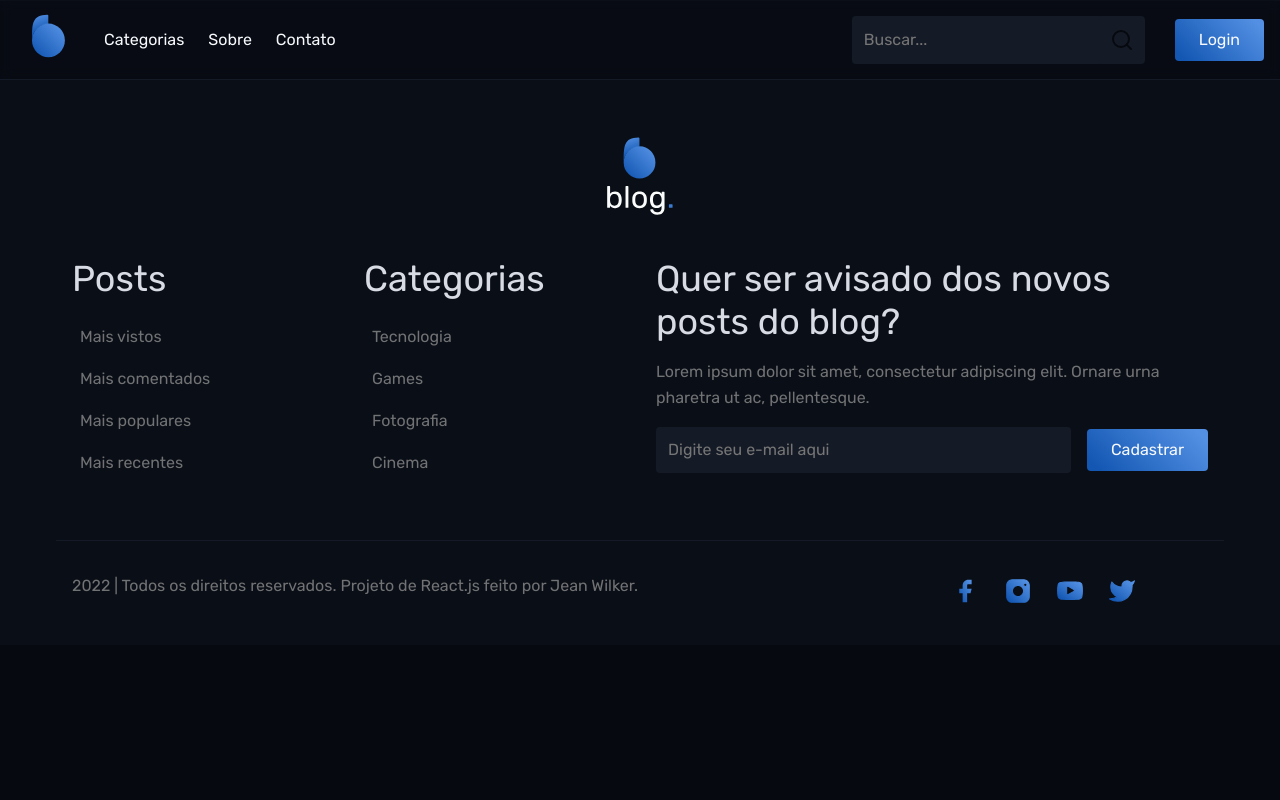
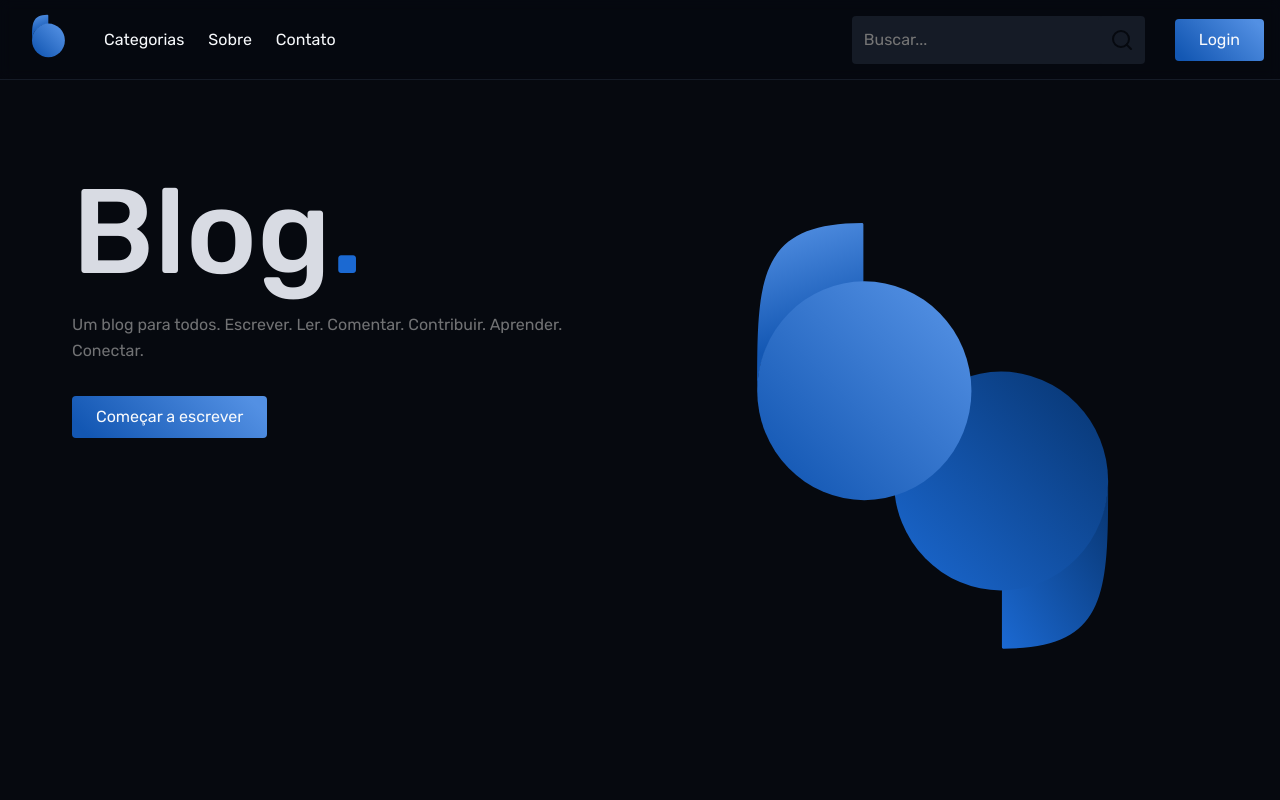
Before and after one commit to jeanwilker/blog-react, a React (Create React App) app: page / in a window 1280 px wide. Shown: the top 800 px of the page. Built offline with nearby package versions, Linux system fonts and the light colour scheme.

Commit message:
Cria component hero.

```diff
--- a/src/App.js
+++ b/src/App.js
@@ -1,4 +1,5 @@
 import Header from './pages/Header';
+import Home from './pages/Home';
 import Footer from './pages/Footer';
 import './css/style.css';
 
@@ -6,6 +7,7 @@ function App() {
   return (
     <>
       <Header />
+      <Home />
       <Footer />
     </>
   );
--- /dev/null
+++ b/src/pages/Home/Hero/index.jsx
@@ -0,0 +1,30 @@
+import imgBlog from '../../../svg/blog.svg';
+
+const Hero = () => {
+    return (
+        <>
+            <section className="container">
+                <div className="row">
+                    <div className="grid-6">
+                        <h1 className="h0">
+                            Blog<span>.</span>
+                        </h1>
+                        <p className="mt-1">
+                            Um blog para todos. Escrever. Ler. Comentar.
+                            Contribuir. Aprender. Conectar.
+                        </p>
+                        <a href="" className="btn mt-4">
+                            Começar a escrever
+                        </a>
+                    </div>
+
+                    <div className="grid-6">
+                        <img src={imgBlog} alt="Imagem da logo blog." />
+                    </div>
+                </div>
+            </section>
+        </>
+    );
+};
+
+export default Hero;
--- /dev/null
+++ b/src/pages/Home/index.jsx
@@ -0,0 +1,11 @@
+import Hero from './Hero';
+
+const Home = () => {
+    return (
+        <>
+            <Hero />
+        </>
+    );
+};
+
+export default Home;
```
Also changed, not shown: src/pages/Home/Main/index.jsx (added).
